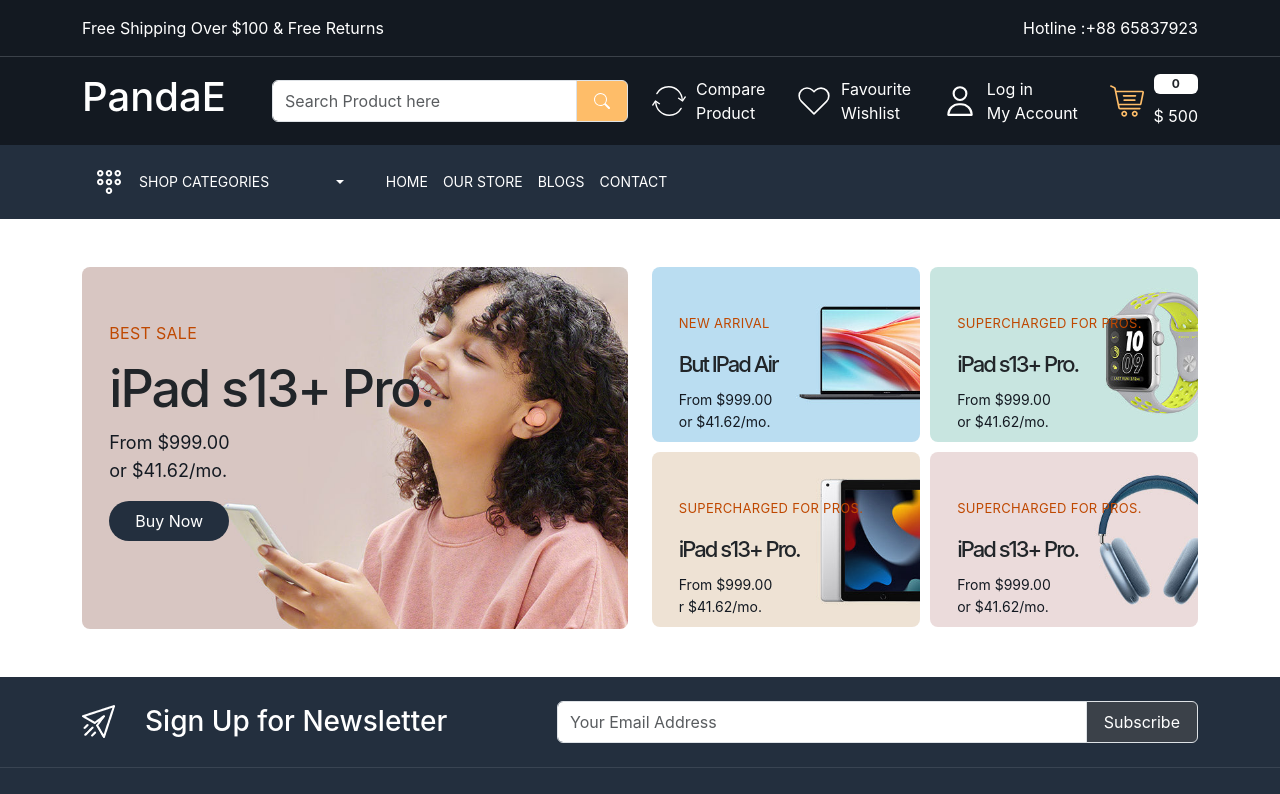
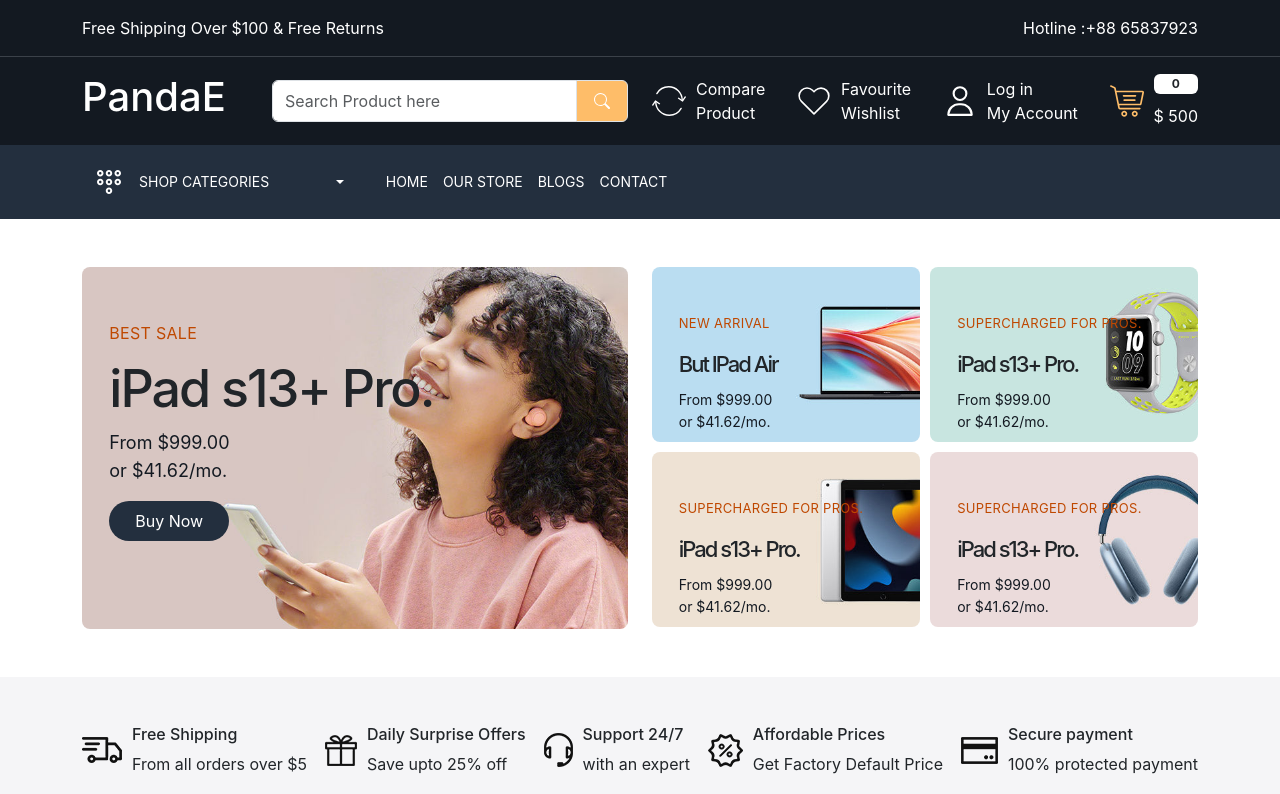
Before and after one commit to nrasel/ecommerce-mern, a React (Create React App) app: page / in a window 1280 px wide. Shown: the top 794 px of the page. Built offline with nearby package versions, Linux system fonts and the light colour scheme; a web font is replaced by a local one.

Commit message:
home service

```diff
--- a/src/App.css
+++ b/src/App.css
@@ -9,6 +9,7 @@
   --color-febd69: #febd69;
   --color-232f3e: #232f3e;
   --color-bf4800: #bf4800;
+  --color-f5f5f7: #f5f5f7;
 }
 body {
   font-family: "Rubik", sans-serif;
@@ -169,3 +170,9 @@ footer:not(:first-child) {
 .small-banner {
   width: 49%;
 }
+
+/* home wrapper 2 start */
+.home-wrapper-2 {
+  background-color: var(--color-f5f5f7);
+}
+/* home wrapper 2 end */
--- a/src/pages/Home.js
+++ b/src/pages/Home.js
@@ -66,7 +66,7 @@ const Home = () => {
                     <h4>SUPERCHARGED FOR PROS.</h4>
                     <h5>iPad s13+ Pro.</h5>
                     <p>
-                      From $999.00 <br /> r $41.62/mo.
+                      From $999.00 <br /> or $41.62/mo.
                     </p>
                   </div>
                 </div>
@@ -90,6 +90,62 @@ const Home = () => {
           </div>
         </div>
       </section>
+      <section className="home-wrapper-2 py-5">
+        <div className="container">
+          <div className="row">
+            <div className="col-12">
+              <div className="services d-flex align-items-center justify-content-between">
+                <div className="d-flex align-items-center gap-10">
+                  <img src="/images/service.png" alt="" />
+                  <div>
+                    <h6>Free Shipping</h6>
+                    <p className="mb-0">From all orders over $5</p>
+                  </div>
+                </div>
+                <div className="d-flex align-items-center gap-10">
+                  <img src="/images/service-02.png" alt="" />
+                  <div>
+                    <h6>Daily Surprise Offers</h6>
+                    <p className="mb-0">Save upto 25% off </p>
+                  </div>
+                </div>
+                <div className="d-flex align-items-center gap-10">
+                  <img src="/images/service-03.png" alt="" />
+                  <div>
+                    <h6>Support 24/7</h6>
+                    <p className="mb-0">with an expert</p>
+                  </div>
+                </div>
+                <div className="d-flex align-items-center gap-10">
+                  <img src="/images/service-04.png" alt="" />
+                  <div>
+                    <h6>Affordable Prices</h6>
+                    <p className="mb-0">Get Factory Default Price</p>
+                  </div>
+                </div>
+                <div className="d-flex align-items-center gap-10">
+                  <img src="/images/service-05.png" alt="" />
+                  <div>
+                    <h6>Secure payment</h6>
+                    <p className="mb-0">100% protected payment</p>
+                  </div>
+                </div>
+              </div>
+            </div>
+          </div>
+        </div>
+      </section>
+      <section className="wrapper-3 py-5">
+        <div className="container">
+          <div className="row">
+            <div className="col-12">
+              <div className="categories">
+
+              </div>
+            </div>
+          </div>
+        </div>
+      </section>
     </div>
   );
 };
```
